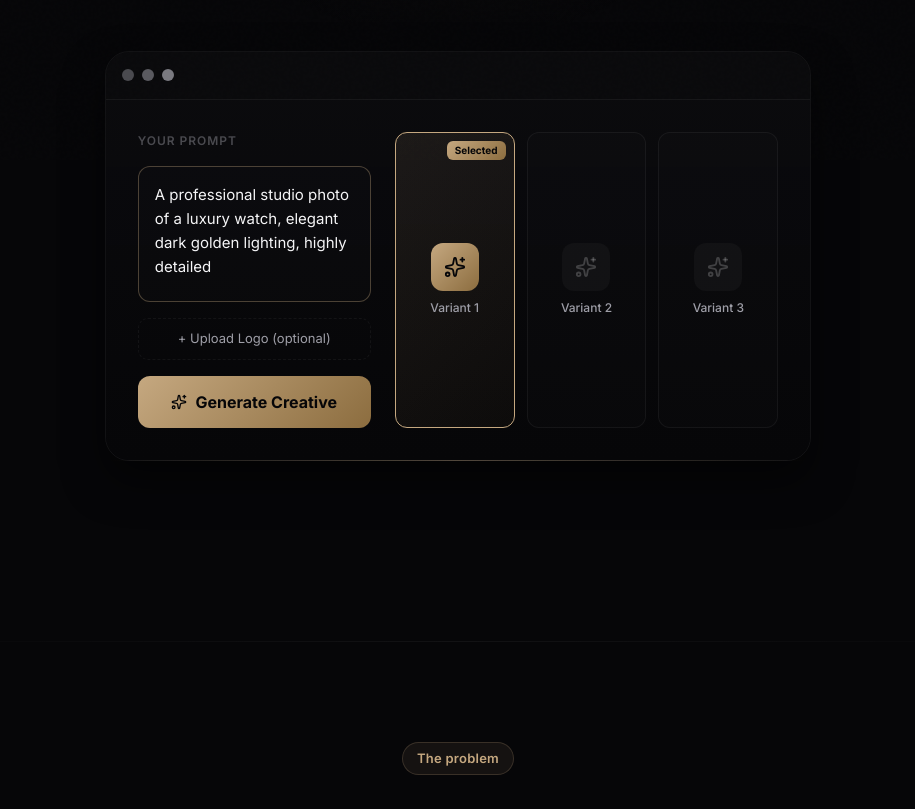
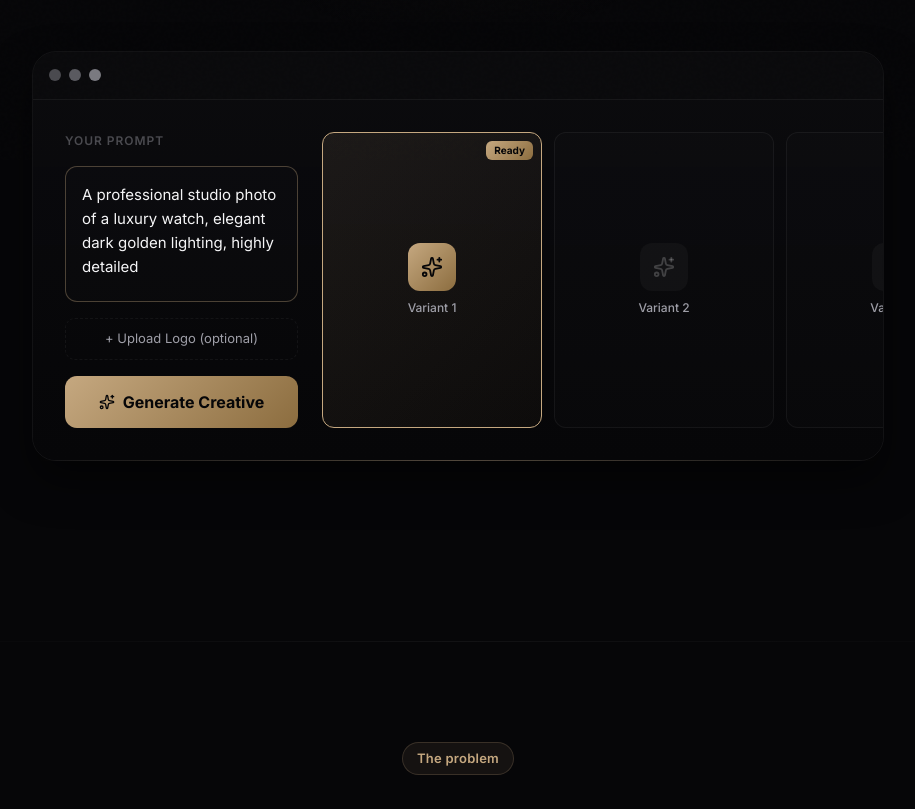
Before and after one commit to AdamDono/Adra, a Next.js app in the folder frontend/: page / in a window 1280 px wide. Shown: the part 640-1449 px from the top of the page, without its empty margins (182-1097 px from the left). Built offline with nearby package versions, Linux system fonts and the light colour scheme; no server answers; the database is empty.

Commit message:
image generation with text

```diff
--- a/frontend/src/components/Hero.tsx
+++ b/frontend/src/components/Hero.tsx
@@ -17,8 +17,9 @@ export default function Hero() {
   const [count, setCount] = useState<number | null>(null);
   const [promptInput, setPromptInput] = useState("A professional studio photo of a luxury watch, elegant dark golden lighting, highly detailed");
   const [selectedLogo, setSelectedLogo] = useState<File | null>(null);
-  const [generatedImage, setGeneratedImage] = useState<string | null>(null);
+  const [generatedImages, setGeneratedImages] = useState<(string | null)[]>([null, null, null]);
   const [isGenerating, setIsGenerating] = useState(false);
+  const [loadingStates, setLoadingStates] = useState<boolean[]>([false, false, false]);
 
   useEffect(() => {
     fetch("/api/waitlist")
@@ -34,10 +35,13 @@ export default function Hero() {
   const handleGenerate = async () => {
     if (!promptInput) return;
     setIsGenerating(true);
-    setGeneratedImage(null);
+    setGeneratedImages([null, null, null]);
+    setLoadingStates([true, true, true]);
 
+    const generateVariant = async (idx: number, seed: number) => {
       const formData = new FormData();
       formData.append("prompt", promptInput);
+      formData.append("seed", seed.toString());
       if (selectedLogo) {
         formData.append("logo", selectedLogo);
       }
@@ -49,18 +53,36 @@ export default function Hero() {
         });
 
         if (!response.ok) {
-        throw new Error("Failed to generate image from backend.");
+          throw new Error(`Failed to generate variant ${idx + 1}`);
         }
 
         const blob = await response.blob();
         const imageUrl = URL.createObjectURL(blob);
-      setGeneratedImage(imageUrl);
+        setGeneratedImages((prev) => {
+          const next = [...prev];
+          next[idx] = imageUrl;
+          return next;
+        });
       } catch (error) {
-      console.error("Generation error:", error);
-      alert("Error generating ad creative. Make sure the backend server is running on port 8000.");
+        console.error(`Error generating variant ${idx + 1}:`, error);
       } finally {
+        setLoadingStates((prev) => {
+          const next = [...prev];
+          next[idx] = false;
+          return next;
+        });
+      }
+    };
+
+    // Use distinct seeds to get 3 unique styles
+    const seeds = [
+      Math.floor(Math.random() * 100000),
+      Math.floor(Math.random() * 100000) + 1234,
+      Math.floor(Math.random() * 100000) + 5678,
+    ];
+
+    await Promise.all(seeds.map((seed, idx) => generateVariant(idx, seed)));
     setIsGenerating(false);
-    }
   };
 
   return (
@@ -407,7 +429,7 @@ export default function Hero() {
                     style={{
                       flex: 1,
                       borderRadius: 12,
-                      border: card.active
+                      border: card.active || generatedImages[idx]
                         ? "1.5px solid var(--accent)"
                         : "1px solid var(--border)",
                       background: card.bg,
@@ -419,10 +441,11 @@ export default function Hero() {
                       padding: 16,
                       position: "relative",
                       overflow: "hidden",
+                      aspectRatio: "1 / 1",
                       minHeight: 220,
                     }}
                   >
-                    {idx === 0 && isGenerating ? (
+                    {loadingStates[idx] ? (
                       <div style={{ display: "flex", flexDirection: "column", alignItems: "center", gap: 12 }}>
                         <div
                           style={{
@@ -436,10 +459,10 @@ export default function Hero() {
                         />
                         <span style={{ fontSize: 11, color: "var(--text-muted)", textAlign: "center" }}>Creating...</span>
                       </div>
-                    ) : idx === 0 && generatedImage ? (
+                    ) : generatedImages[idx] ? (
                       <img
-                        src={generatedImage}
-                        alt="AI Generated Creative"
+                        src={generatedImages[idx]!}
+                        alt={`AI Generated Creative ${idx + 1}`}
                         style={{
                           position: "absolute",
                           top: 0,
@@ -465,7 +488,7 @@ export default function Hero() {
                               color: "#060608",
                             }}
                           >
-                            Selected
+                            Ready
                           </div>
                         )}
                         <div
```
Also changed, not shown: 2 other files (tests, documents, lock files or other folders). Lines whose indentation alone changed are shown as unchanged.
